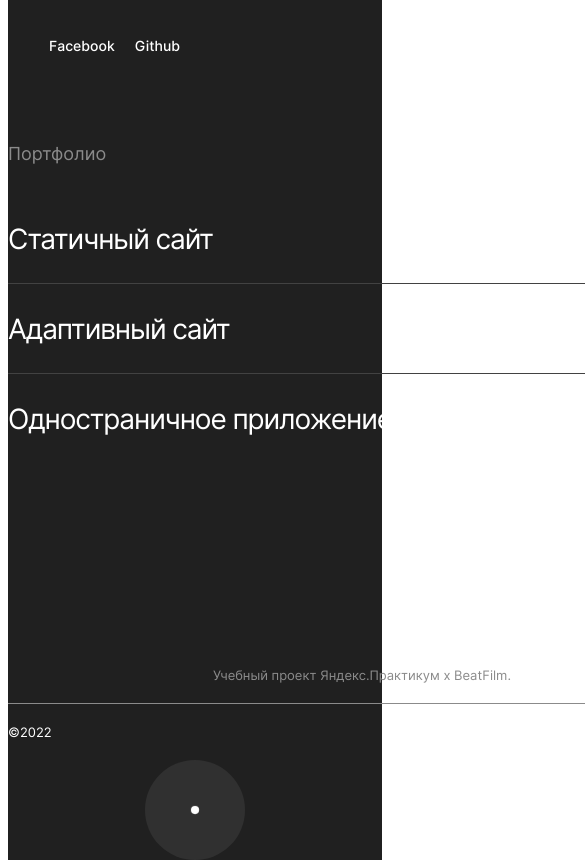
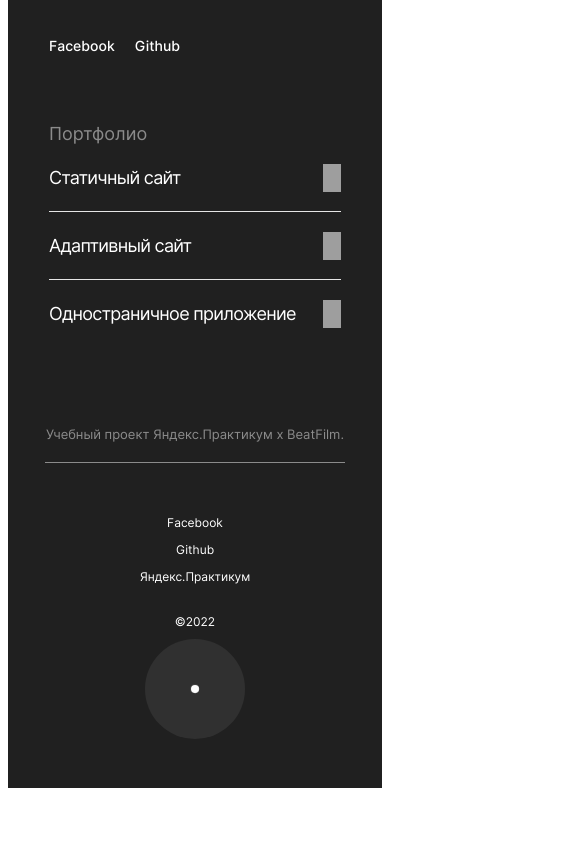
Before and after one commit to Andrey-Maystrenko/movies-explorer-frontend, a React (Create React App) app: page / in a window 390 px wide. Shown: the part 2820-3688 px from the top of the page, 585 px wide, since content can reach past the window. After the commit the page ends 3616 px from the top, so only its background shows below. Built offline with nearby package versions, Linux system fonts and the light colour scheme; grey boxes are pictures that could not be loaded.

Commit message:
diploma frontend 320 footer almost competed

```diff
--- a/src/components/App/App.css
+++ b/src/components/App/App.css
@@ -1,6 +1,6 @@
 .page {
   width      : 100%;
-  min-height : 2000px;
+  min-height : 3600px;
   font-family: 'Inter', Arial, Helvetica, sans-serif;
   color      : #FFFFFF;
   background : #202020;
--- a/src/components/Footer/Footer.css
+++ b/src/components/Footer/Footer.css
@@ -55,3 +55,33 @@
         margin-bottom  : 0;
     }
 }
+
+@media screen and (max-width: 767px) {
+    .footer__title {
+        width : 300px;
+        margin: 79px auto 0;
+    }
+
+    .footer__content {
+        width         : 292px;
+        height        : 136px;
+        margin        : 30px auto 10px;
+        display       : flex;
+        align-items   : center;
+        flex-direction: column-reverse;
+    }
+
+    .footer__content-item {
+        margin     : 12px auto 0;
+        font-size  : 12px;
+        line-height: 15px;
+    }
+
+    .footer__content-item:last-of-type {
+        margin     : 12px auto 0;
+    }
+
+    .footer__content-item:first-of-type {
+        margin: 30px auto 0;
+    }
+}
--- a/src/components/Main/AboutMe/AboutMe.css
+++ b/src/components/Main/AboutMe/AboutMe.css
@@ -67,7 +67,7 @@
     }
 }
 
-@media screen and (max-width: 1279px) {
+@media screen and (max-width: 767px) {
     .about-me__content {
         width          : 292px;
         margin         : 60px auto 0;
--- a/src/components/Main/Portfolio/Portfolio.css
+++ b/src/components/Main/Portfolio/Portfolio.css
@@ -17,9 +17,10 @@
 .portfolio__item {
     display        : flex;
     justify-content: space-between;
+    align-items    : center;
     margin-top     : 20px;
     height         : 69px;
-    border-bottom  : 1px solid #424242;
+    border-bottom  : 1px solid #E6E6E6;
 }
 
 .portfolio__item:last-child {
@@ -43,8 +44,8 @@
 
 @media screen and (max-width: 1279px) {
     .poftolio__list {
-        width         : 668px;
-        margin        : 90px auto 0;
+        width : 668px;
+        margin: 90px auto 0;
     }
 
     .portfolio {
@@ -53,6 +54,41 @@
     }
 
     .porfolio__item-title {
-        font-size     : 28px;
+        font-size: 28px;
     }
 }
+
+@media screen and (max-width: 767px) {
+    .poftolio__list {
+        width : 292px;
+        margin: 70px auto 0;
+    }
+
+    .portfolio {
+        width : 292px;
+        margin: 20px auto 40px;
+    }
+
+    .portfolio__item {
+        margin-top: 20px;
+        height    : 47px;
+    }
+
+    .porfolio__item-title {
+        width        : 250px;
+        height       : 28px;
+        font-size    : 18px;
+        line-height  : 28px;
+        margin-bottom: 19px;
+    }
+
+    .portfolio__pictorgam {
+        width        : 18px;
+        height       : 28px;
+        margin-bottom: 19px;
+    }
+
+    .portfolio__item:last-child {
+        margin-bottom: 70px;
+    }
+}
```
